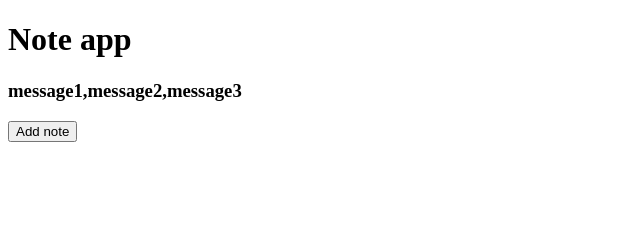
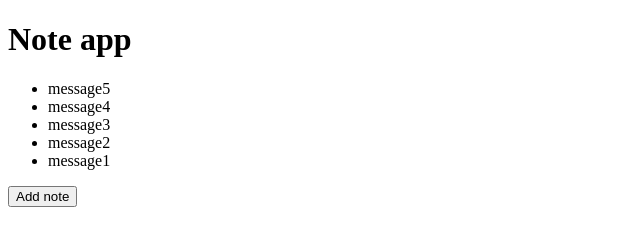
Before and after one commit to oddpotato/MakersNotes, a plain HTML site: page Index.html in a window 1280 px wide. Shown: the whole page, without its empty margins (0-640 px from the left). Drawn offline with Linux system fonts and the light colour scheme.

Commit message:
Added basic feed to Interface.js with results in descending order

```diff
--- a/Index.html
+++ b/Index.html
@@ -11,7 +11,7 @@
     <h1 id="mainTitle">Note app</h1>
 
 
-    <h3 id="messageIntro"></h3>
+    <div id="noteContainer"></div>
 
 
 
--- a/src/Interface.js
+++ b/src/Interface.js
@@ -1,10 +1,14 @@
 document.addEventListener('DOMContentLoaded', () => {
 
+  const notes = ["message1", "message2", "message3", "message4", "message5"]
   // This will access Notes class
-  const notesArray = ["message1" , "message2", "message3"]
-
-  const viewNotes = () => {"This is the first test message"
-    document.querySelector('#messageIntro').innerText = notesArray;
+  const viewNotes = () => {
+    let str = '<ul>'
+    notes.reverse().forEach(function(note) {
+      str += '<li>'+ note+ '</li>';
+    });
+  str += '</ul>';
+  document.querySelector("#noteContainer").innerHTML = str;
   };
   viewNotes();
 })
```
